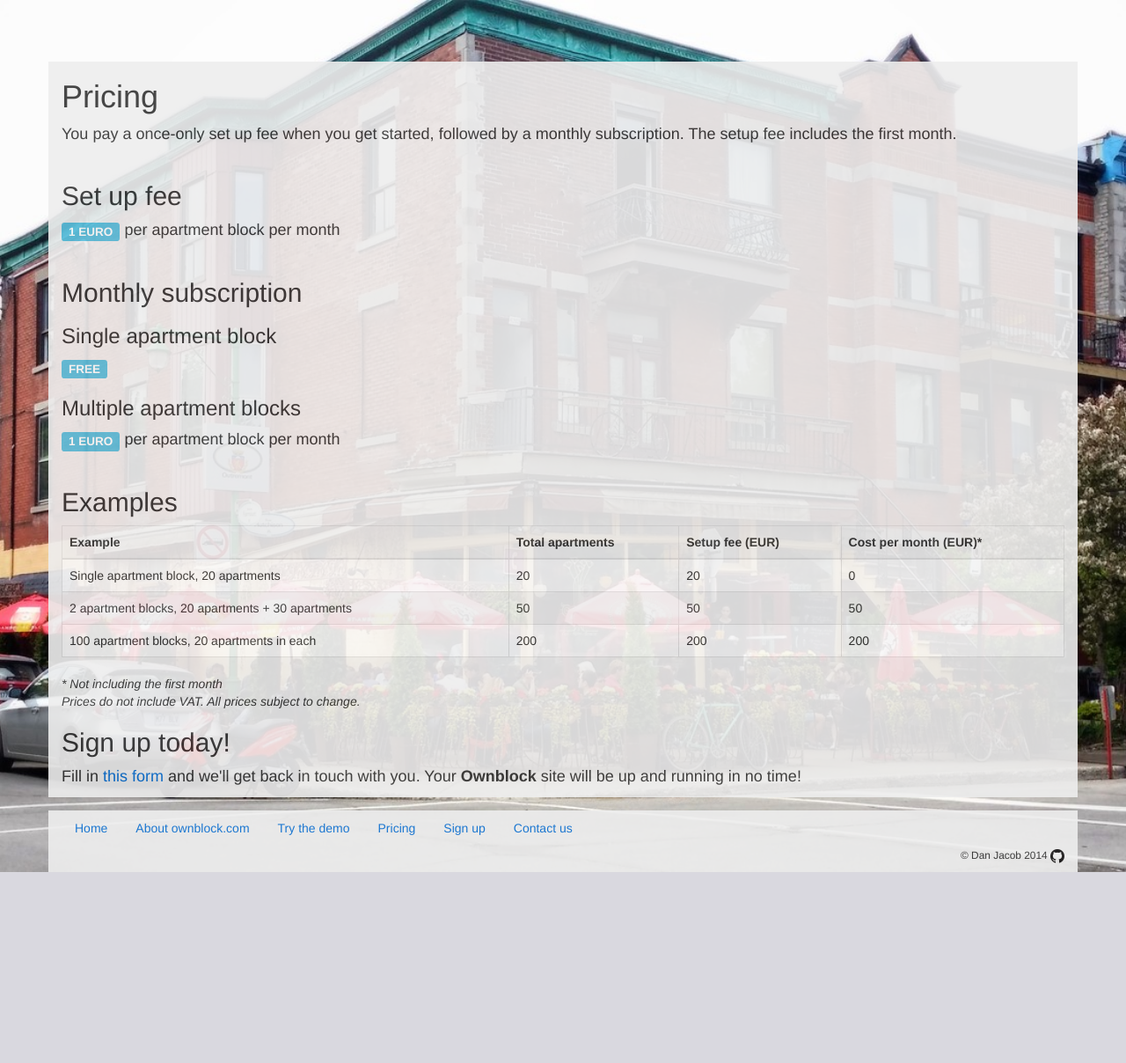
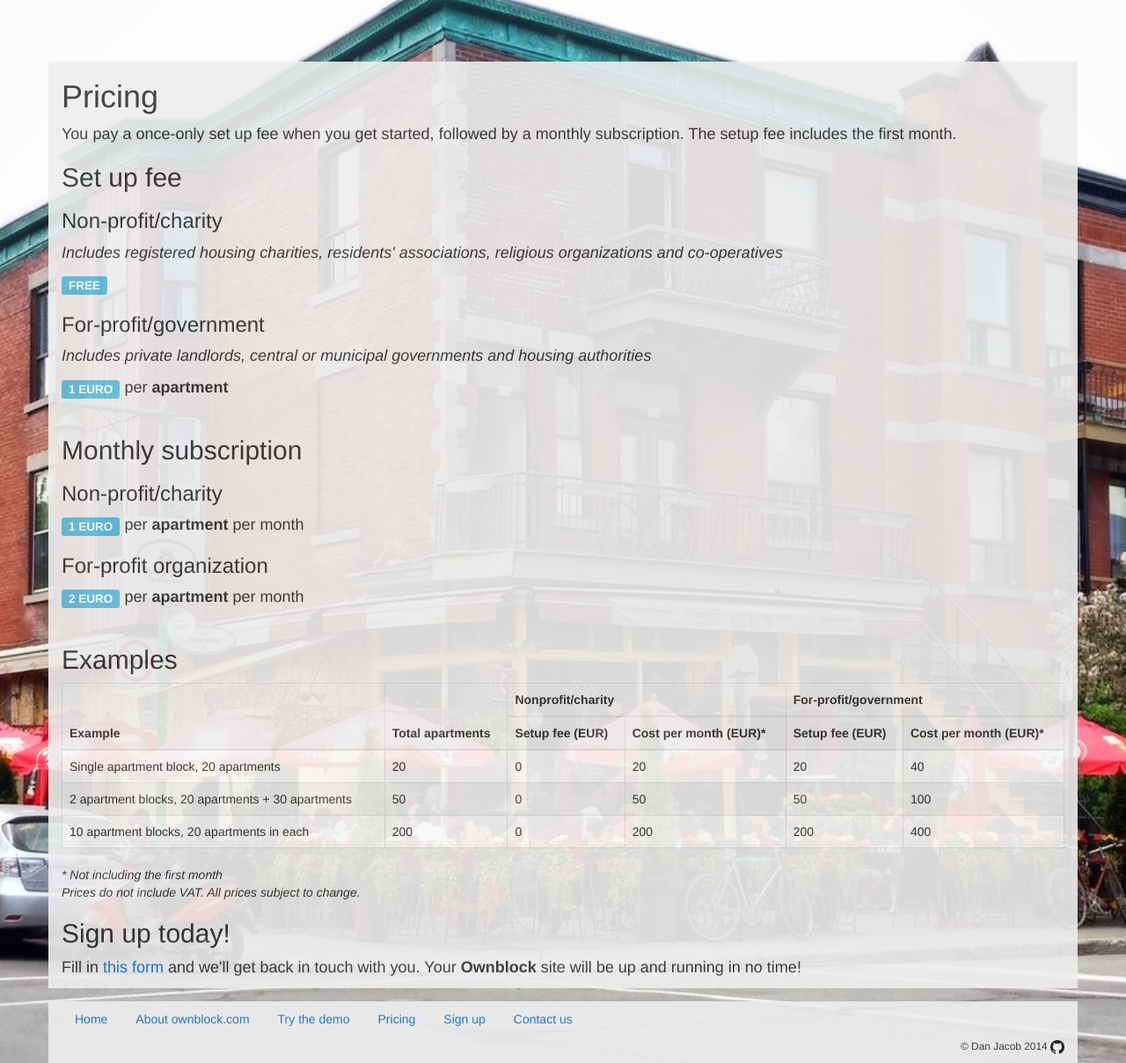
Before and after one commit to danjac/ownblock, a Django app: template ownblock/templates/pricing.html in a window 1280 px wide. Shown: the whole page at 88% size. Before the commit the page ends 991 px from the top, so only its background shows below. Run offline with Django 3.2, Linux system fonts and the light colour scheme; the template is opened without the code that fills it, so the values that code supplies are empty; some libraries are stand-ins or nearby versions.

Commit message:
Pricing sheet

```diff
--- a/ownblock/ownblock/apps/signups/forms.py
+++ b/ownblock/ownblock/apps/signups/forms.py
@@ -10,6 +10,7 @@
         fields = ('name',
                   'contact_name',
                   'email',
+                  'is_nonprofit',
                   'domain',
                   'phone',
                   'num_buildings',
--- a/ownblock/ownblock/apps/signups/models.py
+++ b/ownblock/ownblock/apps/signups/models.py
@@ -1,10 +1,12 @@
+import re
+
 from django.db import models
 from django.core.validators import RegexValidator
 
 
 from model_utils.models import TimeStampedModel
 
-RE_DOMAIN = r'[0-9a-zA-Z]+'
+RE_DOMAIN = re.compile(r'^([\w]+)$')
 
 
 class Signup(TimeStampedModel):
@@ -12,6 +14,7 @@
     name = models.CharField(max_length=60, unique=True)
     contact_name = models.CharField(max_length=80)
     email = models.EmailField()
+    is_nonprofit = models.BooleanField(default=False)
     domain = models.CharField(
         max_length=30,
         unique=True,
--- a/ownblock/ownblock/apps/signups/urls.py
+++ b/ownblock/ownblock/apps/signups/urls.py
@@ -4,6 +4,6 @@
 
 urlpatterns = patterns('',
                        url(r'^$', views.CreateSignup.as_view(), name='signup'),
-                       url(r'done/(?P<pk>[0-9]+)$',
+                       url(r'done$',
                            views.SignupDone.as_view(), name='done')
                        )
--- a/ownblock/ownblock/apps/signups/views.py
+++ b/ownblock/ownblock/apps/signups/views.py
@@ -3,7 +3,7 @@
 from django.core.mail import send_mail, mail_managers
 from django.http import HttpResponseRedirect
 from django.template import Context, loader
-from django.views.generic.detail import DetailView
+from django.views.generic import TemplateView
 from django.views.generic.edit import CreateView
 
 from .models import Signup
@@ -17,7 +17,7 @@
     form_class = SignupForm
 
     def get_success_url(self):
-        return reverse('signups:done', [self.object.pk])
+        return reverse('signups:done')
 
     def send_emails(self):
 
@@ -41,6 +41,6 @@
         return HttpResponseRedirect(self.get_success_url())
 
 
-class SignupDone(DetailView):
+class SignupDone(TemplateView):
 
     template_name = 'signups/done.html'
--- a/ownblock/templates/pricing.html
+++ b/ownblock/templates/pricing.html
@@ -7,24 +7,31 @@
     You pay a once-only set up fee when you get started, followed by a monthly subscription. The setup fee includes the first month.
     </p>
 
-    <hr>
+    <h2>Set up fee</h2>
 
-    <h2>Set up fee</h2>
+    <h3>Non-profit/charity</h3>
+    <p class="larger-text"><i>Includes registered housing charities, residents' associations, religious organizations and co-operatives</i></p>
+    <p class="larger-text"><span class="label label-info">FREE</span>
+    </p>
+
+    <h3>For-profit/government</h3>
+    <p class="larger-text"><i>Includes private landlords, central or municipal governments and housing authorities</i></p>
     <p class="larger-text">
-    <span class="label label-info">1 EURO</span> per apartment block per month
+    <span class="label label-info">1 EURO</span> per <b>apartment</b>
     </p>
 
     <hr>
 
     <h2>Monthly subscription</h2>
 
-    <h3>Single apartment block</h3>
-    <p class="larger-text"><span class="label label-info">FREE</span>
+    <h3>Non-profit/charity</h3>
+    <p class="larger-text">
+    <span class="label label-info">1 EURO</span> per <b>apartment</b> per month
     </p>
 
-    <h3>Multiple apartment blocks</h3>
+    <h3>For-profit organization</h3>
     <p class="larger-text">
-    <span class="label label-info">1 EURO</span> per apartment block per month
+    <span class="label label-info">2 EURO</span> per <b>apartment</b> per month
     </p>
 
     <hr>
@@ -33,30 +40,44 @@
     <table class="table table-hover table-striped table-bordered">
         <thead>
             <tr>
-                <th>Example</th>
-                <th>Total apartments</th>
+                <th rowspan=2>Example</th>
+                <th rowspan=2>Total apartments</th>
+                <th colspan=2>Nonprofit/charity</th>
+                <th colspan=2>For-profit/government</th>
+            </tr>
+            <tr>
+                <th>Setup fee (EUR)</th>
+                <th>Cost per month (EUR)*</th>
                 <th>Setup fee (EUR)</th>
                 <th>Cost per month (EUR)*</th>
             </tr>
         </thead>
+        <tbody>
             <tr>
                 <td>Single apartment block, 20 apartments</td>
                 <td>20</td>
+                <td>0</td>
                 <td>20</td>
-            <td>0</td>
+                <td>20</td>
+                <td>40</td>
             </tr>
             <tr>
                 <td>2 apartment blocks, 20 apartments + 30 apartments</td>
                 <td>50</td>
+                <td>0</td>
                 <td>50</td>
                 <td>50</td>
+                <td>100</td>
             </tr>
             <tr>
-            <td>100 apartment blocks, 20 apartments in each</td>
+                <td>10 apartment blocks, 20 apartments in each</td>
+                <td>200</td>
+                <td>0</td>
                 <td>200</td>
                 <td>200</td>
-            <td>200</td>
+                <td>400</td>
             </tr>
+            <tbody>
     </table>
     <i>* Not including the first month</i><br>
     <i>Prices do not include VAT. All prices subject to change.</i>
--- a/ownblock/templates/signups/emails/managers.txt
+++ b/ownblock/templates/signups/emails/managers.txt
@@ -1,4 +1,8 @@
 A new customer has signed up:
+
+{% if signup.is_nonprofit %}
+Organization is a nonprofit/charity.
+{% endif %}
 
 Name: {{ signup.name }}
 
@@ -16,6 +20,8 @@
 
 Number of apartments: {{ signup.num_apartments }}
 
+{% if signup.questions %}
 Additional questions/info:
 
 {{ signup.questions }}
+{% endif %}
```
Also changed, not shown: ownblock/templates/signups/form.html (+12 -3 lines), ownblock/ownblock/apps/signups/migrations/0003_auto_20140911_0834.py (added). Lines whose indentation alone changed are shown as unchanged.
